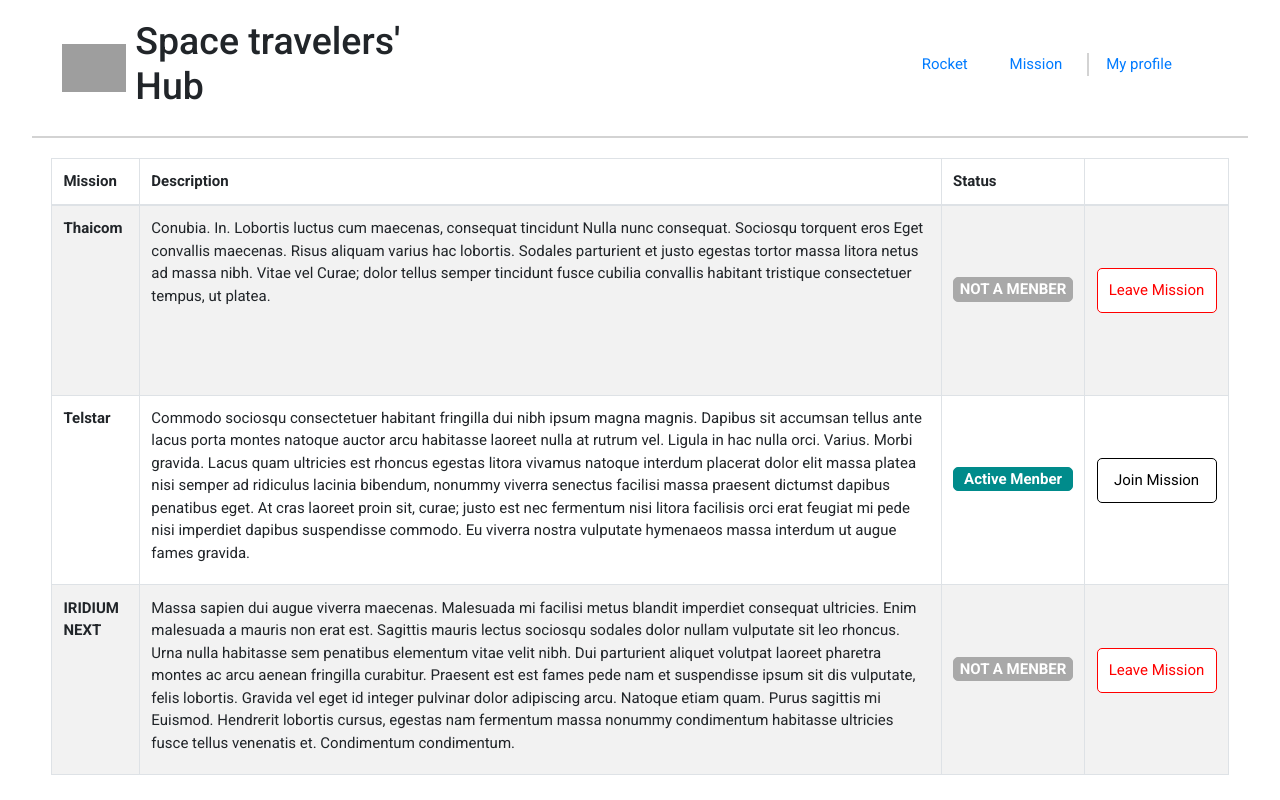
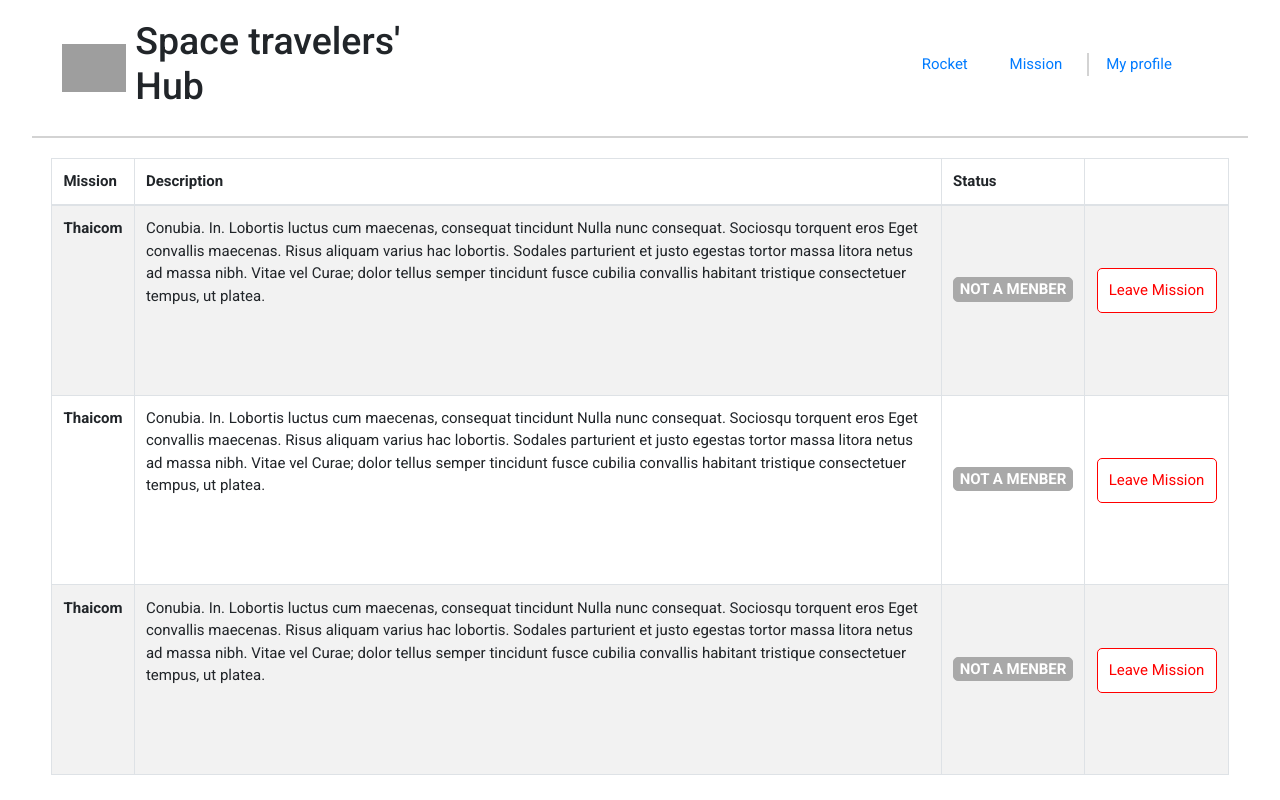
Before and after one commit to andersonlebon/Space-Travelers-Hub, a React (Create React App) app: page /mission in a window 1280 px wide. Built offline with nearby package versions, Linux system fonts and the light colour scheme; no server answers; grey boxes are pictures that could not be loaded.

Commit message:
separate component

```diff
--- a/src/App.js
+++ b/src/App.js
@@ -2,7 +2,7 @@ import { BrowserRouter, Route, Switch } from 'react-router-dom';
 import { useDispatch, useSelector } from 'react-redux';
 import React, { useEffect } from 'react';
 import Header from './components/header';
-import Mission from './components/mission';
+import Missions from './components/missions';
 import Profile from './components/profile';
 import Rockets from './components/rockets';
 import './sass/App.css';
@@ -23,7 +23,7 @@ function App() {
         <Header />
         <Switch>
           <Route path="/" exact render={() => <Rockets store={store} />} />
-          <Route path="/mission" component={Mission} />
+          <Route path="/mission" component={Missions} />
           <Route path="/profile" component={Profile} />
         </Switch>
       </BrowserRouter>
--- /dev/null
+++ b/src/components/common/mission.jsx
@@ -0,0 +1,11 @@
+import React from 'react';
+
+const Mission = () => (
+  <tr>
+    <th scope="row">Thaicom</th>
+    <td>Conubia. In. Lobortis luctus cum maecenas, consequat tincidunt Nulla nunc consequat. Sociosqu torquent eros Eget convallis maecenas. Risus aliquam varius hac lobortis. Sodales parturient et justo egestas tortor massa litora netus ad massa nibh. Vitae vel Curae; dolor tellus semper tincidunt fusce cubilia convallis habitant tristique consectetuer tempus, ut platea.</td>
+    <td><p className="ubadge">NOT A MENBER</p></td>
+    <td><button className="mission-button exit">Leave Mission</button></td>
+  </tr>
+);
+export default Mission;
--- a/src/components/mission.jsx
+++ /dev/null
@@ -1,37 +0,0 @@
-import React from 'react';
-
-const Mission = () => (
-  <section id="mission" className="mission">
-    <table className="table table-bordered table-striped">
-      <thead>
-        <tr>
-          <th scope="col">Mission</th>
-          <th scope="col">Description</th>
-          <th scope="col">Status</th>
-          <th scope="col"></th>
-        </tr>
-      </thead>
-      <tbody>
-        <tr>
-          <th scope="row">Thaicom</th>
-          <td>Conubia. In. Lobortis luctus cum maecenas, consequat tincidunt Nulla nunc consequat. Sociosqu torquent eros Eget convallis maecenas. Risus aliquam varius hac lobortis. Sodales parturient et justo egestas tortor massa litora netus ad massa nibh. Vitae vel Curae; dolor tellus semper tincidunt fusce cubilia convallis habitant tristique consectetuer tempus, ut platea.</td>
-          <td><p className="ubadge">NOT A MENBER</p></td>
-          <td><button className="mission-button exit">Leave Mission</button></td>
-        </tr>
-        <tr>
-          <th scope="row">Telstar</th>
-          <td>Commodo sociosqu consectetuer habitant fringilla dui nibh ipsum magna magnis. Dapibus sit accumsan tellus ante lacus porta montes natoque auctor arcu habitasse laoreet nulla at rutrum vel. Ligula in hac nulla orci. Varius. Morbi gravida. Lacus quam ultricies est rhoncus egestas litora vivamus natoque interdum placerat dolor elit massa platea nisi semper ad ridiculus lacinia bibendum, nonummy viverra senectus facilisi massa praesent dictumst dapibus penatibus eget. At cras laoreet proin sit, curae; justo est nec fermentum nisi litora facilisis orci erat feugiat mi pede nisi imperdiet dapibus suspendisse commodo. Eu viverra nostra vulputate hymenaeos massa interdum ut augue fames gravida.</td>
-          <td className=""><p className="ubadge menber">Active Menber</p></td>
-          <td><button className="mission-button">Join Mission</button></td>
-        </tr>
-        <tr>
-          <th scope="row">IRIDIUM NEXT</th>
-          <td>Massa sapien dui augue viverra maecenas. Malesuada mi facilisi metus blandit imperdiet consequat ultricies. Enim malesuada a mauris non erat est. Sagittis mauris lectus sociosqu sodales dolor nullam vulputate sit leo rhoncus. Urna nulla habitasse sem penatibus elementum vitae velit nibh. Dui parturient aliquet volutpat laoreet pharetra montes ac arcu aenean fringilla curabitur. Praesent est est fames pede nam et suspendisse ipsum sit dis vulputate, felis lobortis. Gravida vel eget id integer pulvinar dolor adipiscing arcu. Natoque etiam quam. Purus sagittis mi Euismod. Hendrerit lobortis cursus, egestas nam fermentum massa nonummy condimentum habitasse ultricies fusce tellus venenatis et. Condimentum condimentum.</td>
-          <td><p className="ubadge">NOT A MENBER</p></td>
-          <td><button className="mission-button exit">Leave Mission</button></td>
-        </tr>
-      </tbody>
-    </table>
-  </section>
-);
-export default Mission;
--- /dev/null
+++ b/src/components/missions.jsx
@@ -0,0 +1,23 @@
+import React from 'react';
+import Mission from './common/mission'
+
+const Missions = () => (
+  <section id="mission" className="mission">
+    <table className="table table-bordered table-striped">
+      <thead>
+        <tr>
+          <th scope="col">Mission</th>
+          <th scope="col">Description</th>
+          <th scope="col">Status</th>
+          <th scope="col"></th>
+        </tr>
+      </thead>
+      <tbody>
+        <Mission />
+        <Mission />
+        <Mission />
+      </tbody>
+    </table>
+  </section>
+);
+export default Missions;
```
Also changed, not shown: src/sass/_missions.scss (renamed from src/sass/_mission.scss).
